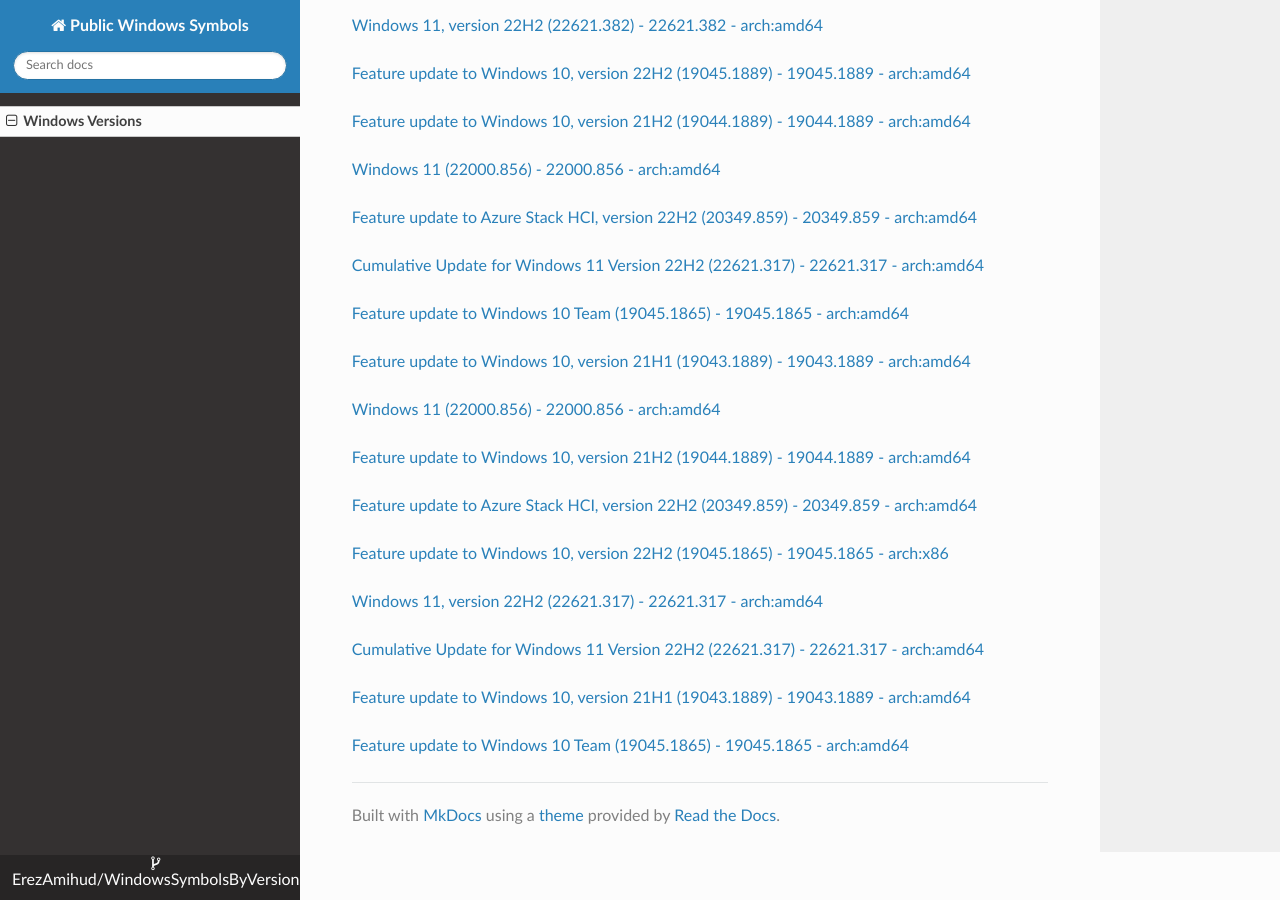
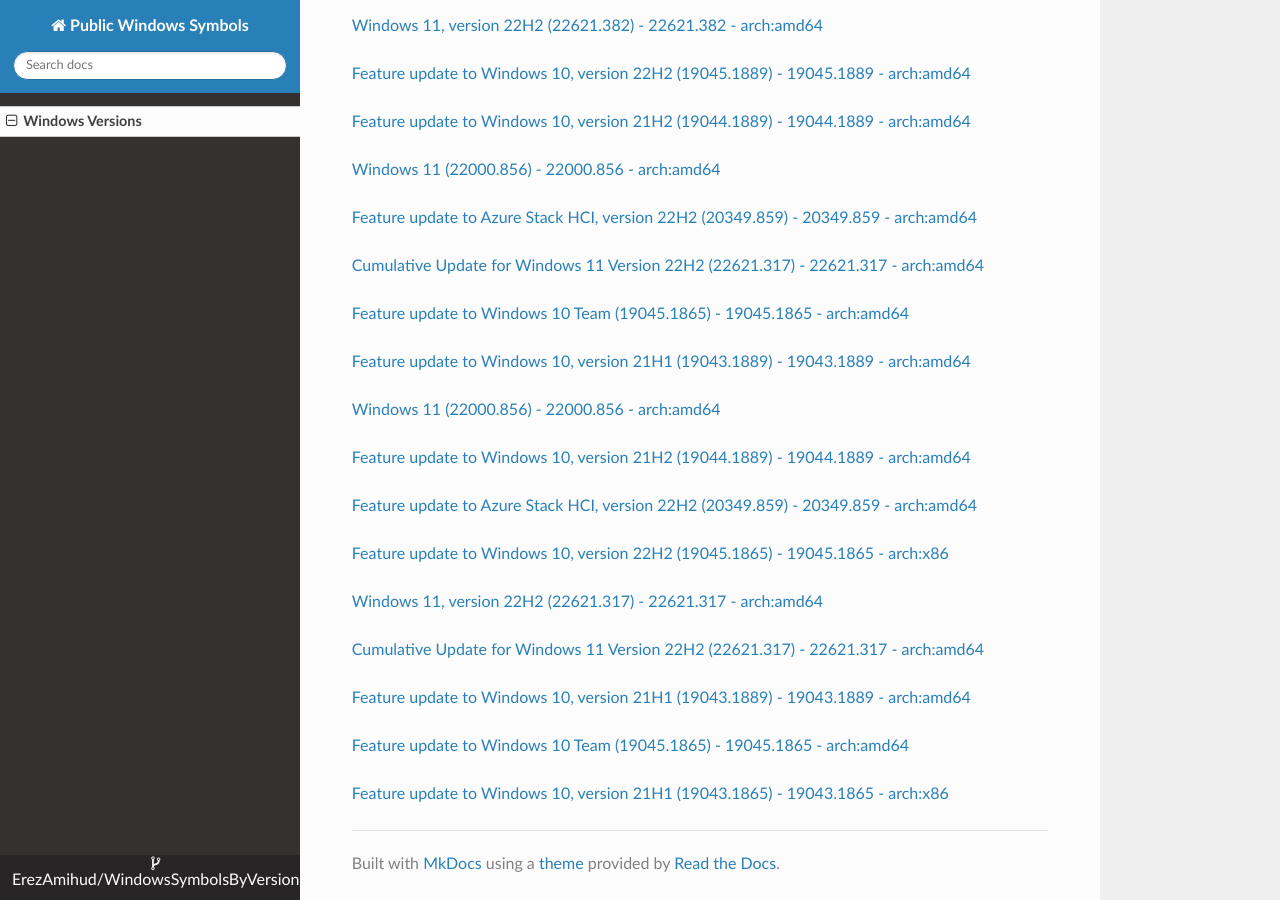
Before and after one commit to ErezAmihud/WindowsSymbolsByVersion, an MkDocs documentation site: the page built from docs/index.md, in a window 1280 px wide and 900 px high, scrolled down 56885 px. Built offline with MkDocs 1.6.1, drawn with Linux system fonts in a browser that asks for light colours; nearby versions of some CDN libraries.

Commit message:
Automated commit, add manifest for 77e24e81-9721-42c0-9c3a-dfe3aae32c6c

```diff
--- a/docs/index.md
+++ b/docs/index.md
@@ -3373,3 +3373,6 @@
 
 
 [Feature update to Windows 10 Team (19045.1865) - 19045.1865 - arch:amd64](https://github.com/ErezAmihud/WindowsSymbolsByVersion/blob/main/manifests/2bbf5b05-bddf-4121-bb3d-01c9dff6986e.manifest)
+
+
+[Feature update to Windows 10, version 21H1 (19043.1865) - 19043.1865 - arch:x86](https://github.com/ErezAmihud/WindowsSymbolsByVersion/blob/main/manifests/77e24e81-9721-42c0-9c3a-dfe3aae32c6c.manifest)
```
Also changed, not shown: process_builds.json (+1 -1 lines), 1 other file.
